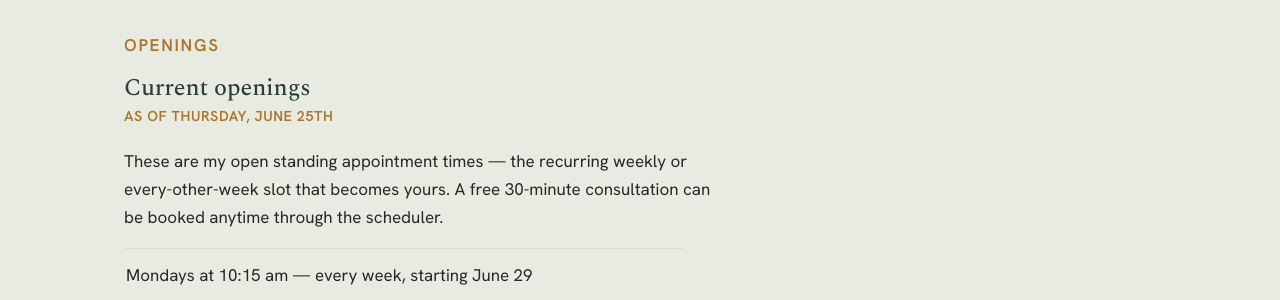
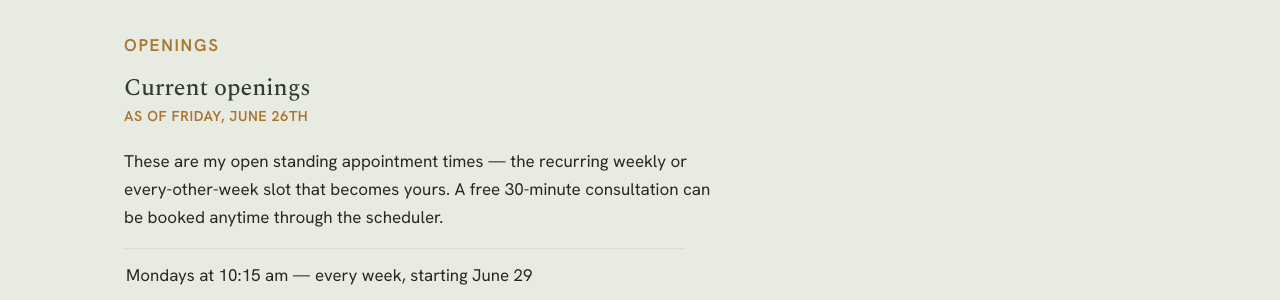
Before and after one commit to walnutcreektherapist/walnutcreektherapist.github.io, a Jekyll site: the page built from contact.html, in a window 1280 px wide and 900 px high, scrolled down 1008 px. Shown: the part 153-453 px from the top of the window. Built offline with Jekyll 4.4.1, drawn with Linux system fonts in a browser that asks for light colours.

Commit message:
Update availability date in _config.yml

```diff
--- a/_config.yml
+++ b/_config.yml
@@ -26,7 +26,7 @@ fees:
 # or "Currently full — join the waitlist"). The pointer line shows site-wide; the full list
 # lives on the Contact page. To hide the list entirely, leave slots empty.
 openings:
-  as_of: "Thursday, June 25th"
+  as_of: "Friday, June 26th"
   pointer: "Now booking new clients — see regular weekly openings"
   slots:
     - "Mondays at 10:15 am — every week, starting June 29"
```
